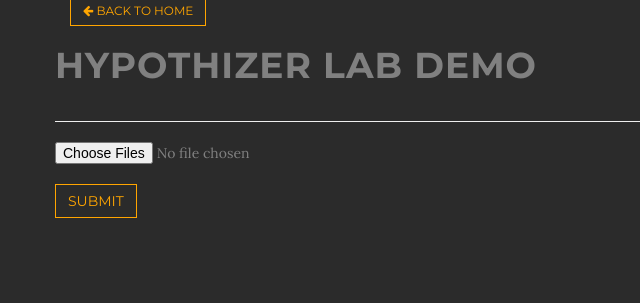
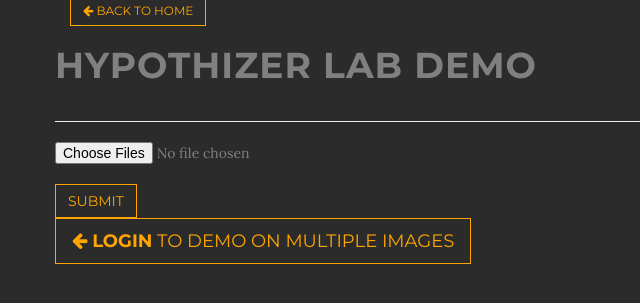
Before and after one commit to rremani/site, a Django app: page /demo in a window 1280 px wide. Shown: the part 90-393 px from the top of the page, without its empty margins (0-640 px from the left). Run offline with Django 3.2, Linux system fonts and the light colour scheme; some libraries are stand-ins or nearby versions.

Commit message:
server deployed successfully

```diff
--- a/server/templates/demo.html
+++ b/server/templates/demo.html
@@ -59,6 +59,7 @@
             <br>
             <button type="submit" class="btn btn-default">SUBMIT</button>
         </form>
+    <a class="btn btn-default btn-lg" href="{% url 'index' %}"><span class="fa fa-arrow-left"></span> <b>login</b> to demo on multiple images</a>
     </div>
 </div>
 
```
